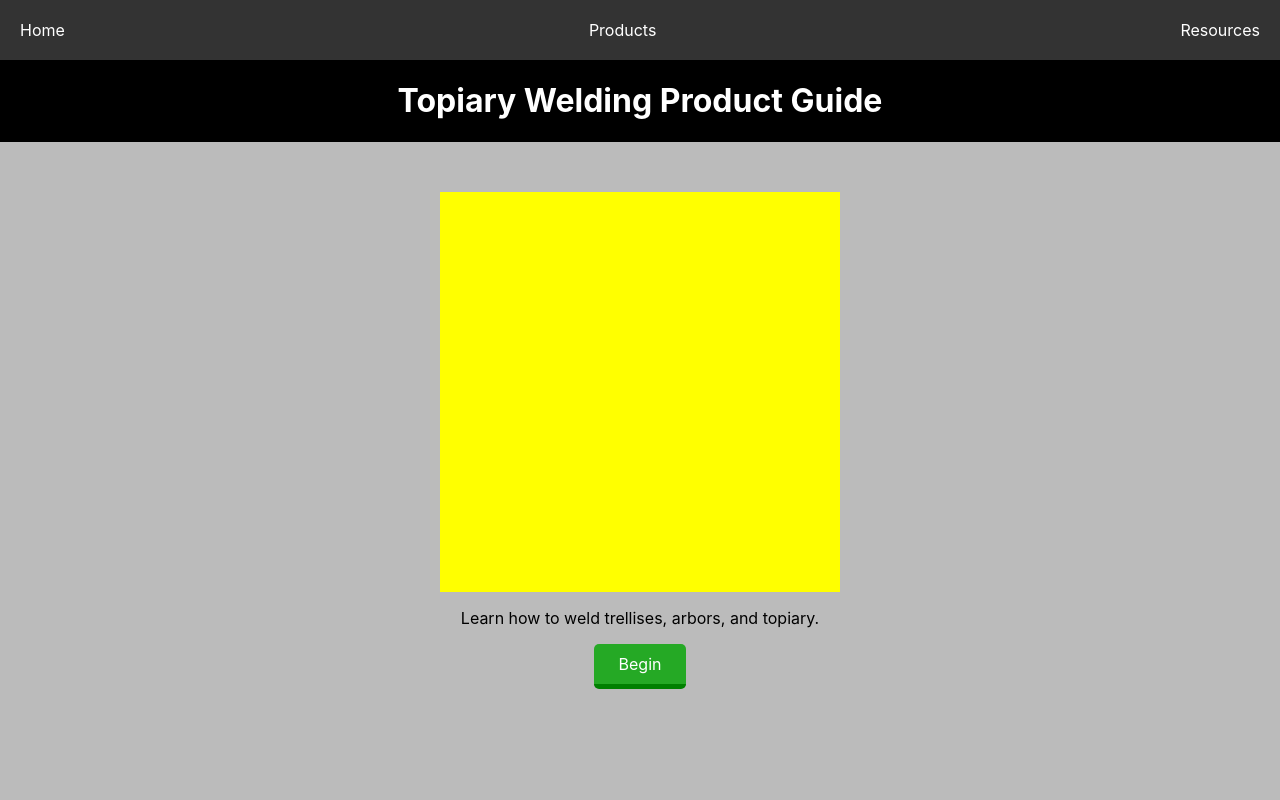
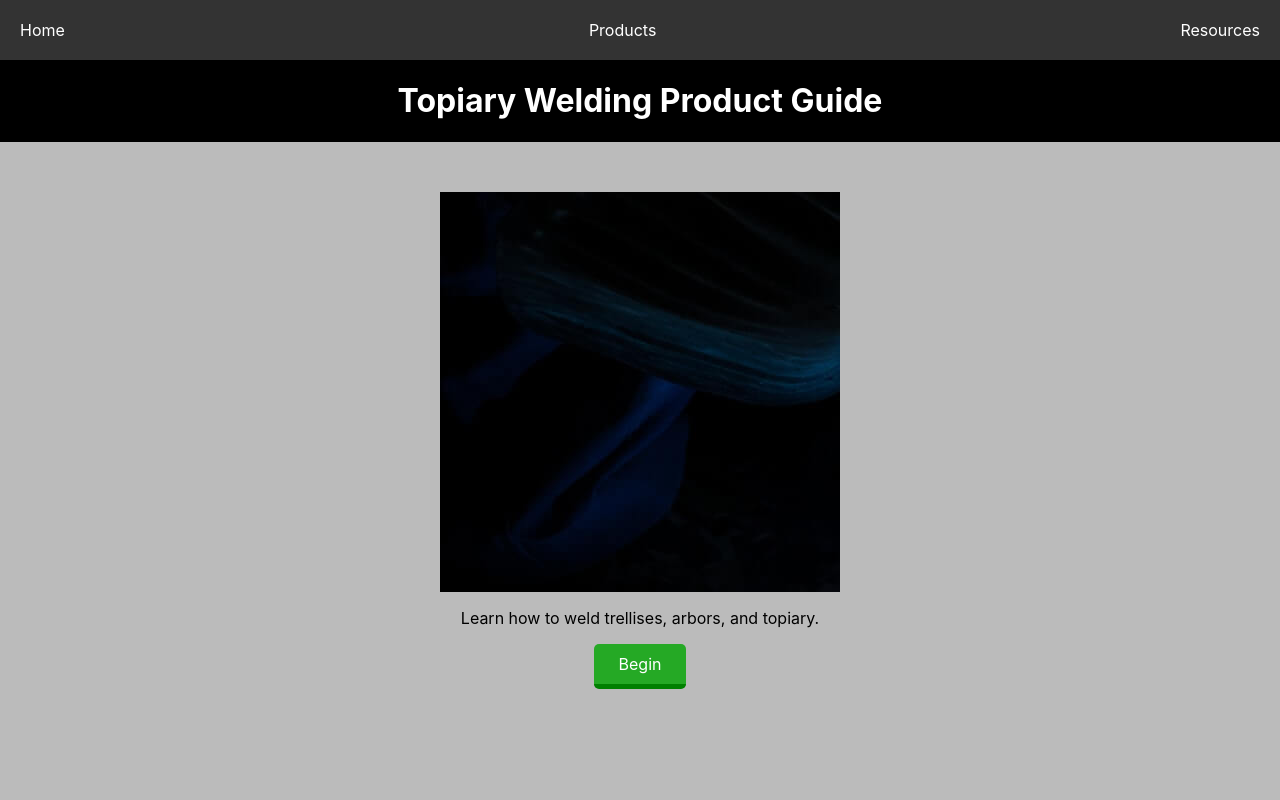
Before and after one commit to capnnemo2/at-product-guide, a React (Create React App) app: page / in a window 1280 px wide. Shown: the top 800 px of the page. Built offline with nearby package versions, Linux system fonts and the light colour scheme; no server answers.

Commit message:
Trying a background img

```diff
--- a/src/Home/Home.css
+++ b/src/Home/Home.css
@@ -31,6 +31,9 @@ section a:hover {
 .fake-img {
   height: 400px;
   width: 400px;
-  background-color: yellow;
+
+  background-image: url("/public/pics/welder.jpg");
+  background-repeat: no-repeat;
+  background-color: white;
   margin: 0 auto;
 }
```
Also changed, not shown: public/pics/welder.jpg (added).
